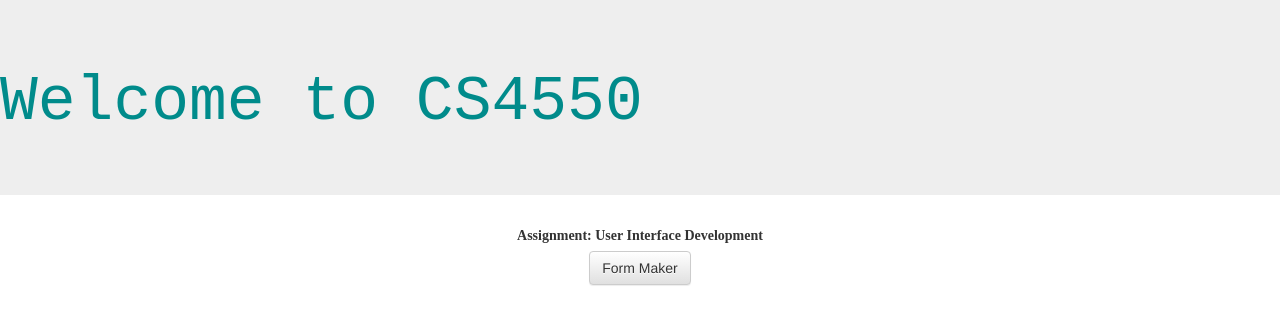
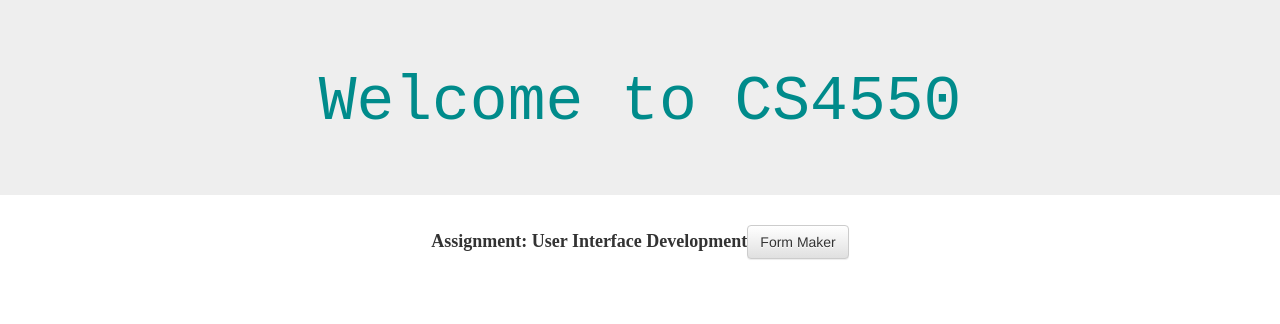
Before and after one commit to afode/WebDevSpring2016, a website: page public/index.html in a window 1280 px wide. Drawn offline with nearby package versions, Linux system fonts and the light colour scheme.

Commit message:
assignment1

```diff
--- a/public/css/style.css
+++ b/public/css/style.css
@@ -1,15 +1,17 @@
-.assignment1button {
+.assignment1 {
+    font-size: 16px;
     display: table;
     margin: auto;
 }
 
 .jumbotronEdit {
+    text-align: center;
     color: darkcyan;
     font-family: monospace;
-    line-height: inherit;
+    font-size: 24px;
 }
 
 .initialFont {
     font-family: initial;
-    font-size: 14px;
+    font-size: 18px;
 }
--- a/public/index.html
+++ b/public/index.html
@@ -22,7 +22,7 @@
     <h1>Welcome to CS4550</h1>
 </div>
 
-<div class="assignment1button">
+<div class="assignment1">
     <label class="labelBlock initialFont">Assignment: User Interface Development</label>
     <a href="assignment/home.html" class="assignment1button btn btn-default" role="button">Form Maker</a>
 </div>
```
